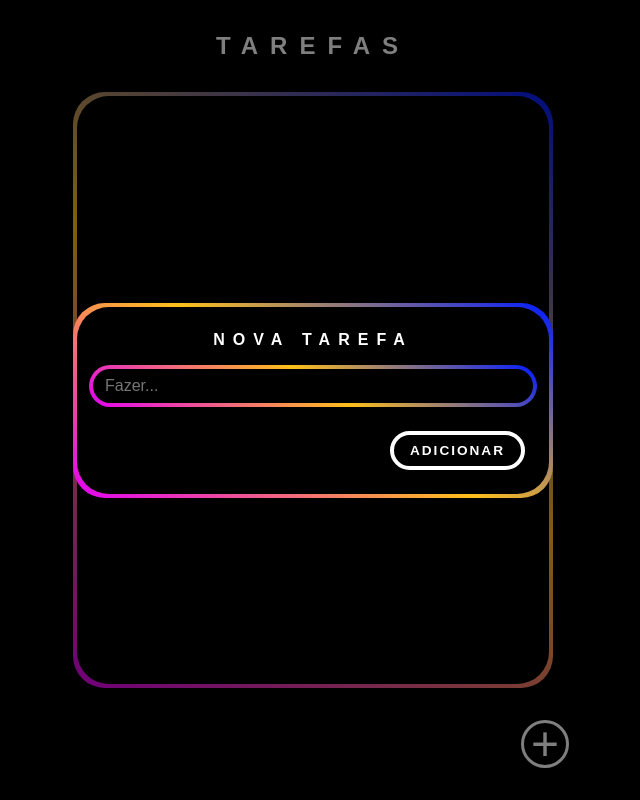
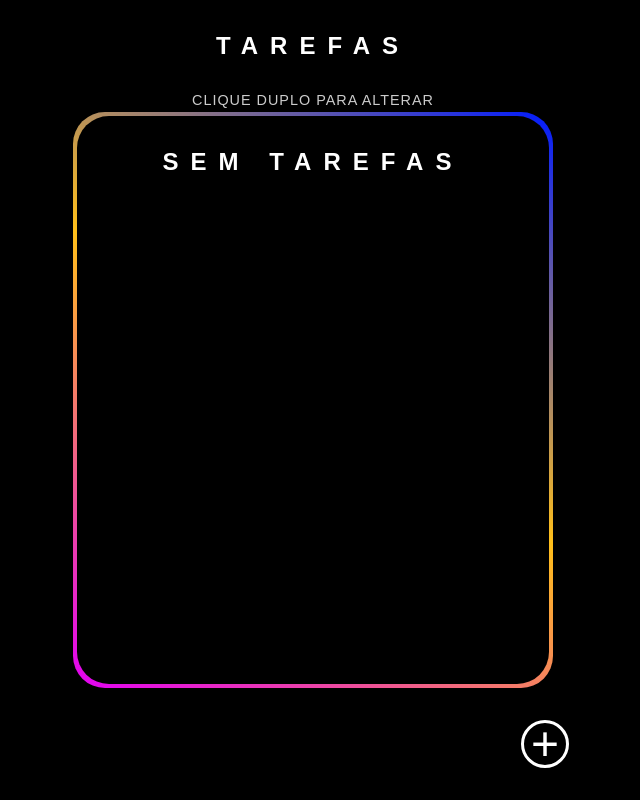
Before and after one commit to willykleitinho/task-list-angular, an Angular app: page / in a window 1280 px wide. Shown: the whole page, without its empty margins (327-967 px from the left). Built offline with nearby package versions, Linux system fonts and the light colour scheme.

Commit message:
Add tip message

```diff
--- a/src/app/action-bar/action-bar.component.ts
+++ b/src/app/action-bar/action-bar.component.ts
@@ -10,7 +10,7 @@ import { TasksService } from '../services/tasks.service';
 })
 export class ActionBarComponent implements OnInit {
 
-  showModal = true;
+  showModal = false;
 
   newTaskControl = new FormGroup({
     title: new FormControl(''),
--- a/src/app/components/modal/modal.component.scss
+++ b/src/app/components/modal/modal.component.scss
@@ -7,7 +7,7 @@
 .overlay {
   width: 100%;
   height: 100%;
-  background-color: rgba(0, 0, 0, 0.5);
+  background-color: rgba(0, 0, 0, 0.75);
   display: grid;
   place-items: center;
   pointer-events: initial;
--- a/src/app/task-list/task-list.component.html
+++ b/src/app/task-list/task-list.component.html
@@ -1,5 +1,11 @@
+<!-- <p class="howto-message">Clique duplo para marcar como feita / a fazer</p> -->
+<p class="howto-message">Clique duplo para alterar</p>
+
 <div class="list-container">
   <div class="list-items">
+    <div *ngIf="!tasks.length" class="empty-list-message">
+      Sem tarefas
+    </div>
     <div
       *ngFor="let task of tasks"
       [class]="task.done ? 'list-item done' : 'list-item'"
--- a/src/app/task-list/task-list.component.scss
+++ b/src/app/task-list/task-list.component.scss
@@ -3,6 +3,15 @@
   display: flex;
   flex-direction: column;
   margin: 2rem 0;
+}
+
+.howto-message {
+  font-size: 0.9rem;
+  color: rgba(255, 255, 255, 0.8);
+  text-transform: uppercase;
+  text-align: center;
+  letter-spacing: 1px;
+  margin-bottom: 0.25rem;
 }
 
 .list-container {
@@ -115,6 +124,15 @@
     &::after {
       content: '';
     }
-
   }
 }
+
+.empty-list-message {
+  background: black;
+  padding: 2rem;
+  font-size: 1.5rem;
+  letter-spacing: 0.75rem;
+  text-transform: uppercase;
+  font-weight: bold;
+  text-align: center;
+}
--- a/src/index.html
+++ b/src/index.html
@@ -1,5 +1,5 @@
 <!doctype html>
-<html lang="en">
+<html lang="pt-BR">
 <head>
   <meta charset="utf-8">
   <title>TaskList</title>
```
